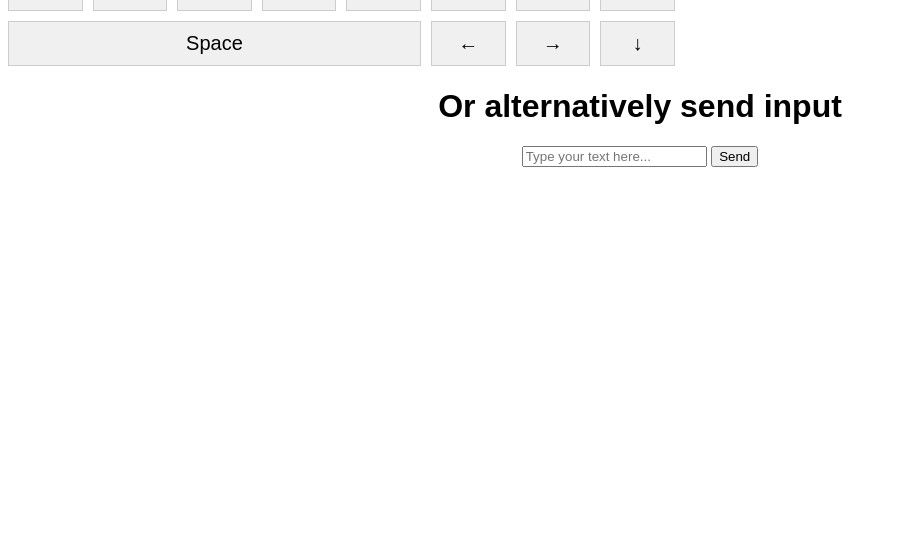
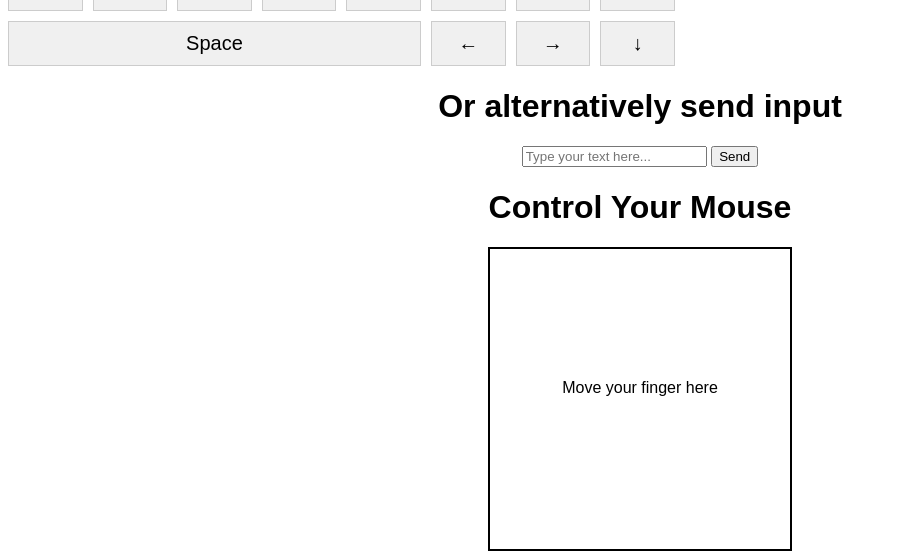
Before and after one commit to Yardenregev/pc_remote, a Django app: page / in a window 1280 px wide. Shown: the part 355-914 px from the top of the page, without its empty margins (0-897 px from the left). Before the commit the page ends 522 px from the top, so only its background shows below. Run offline with Django 5.2, Linux system fonts and the light colour scheme.

Commit message:
mouse movement working

```diff
--- a/pc_remote/remote/templates/control/home.html
+++ b/pc_remote/remote/templates/control/home.html
@@ -32,6 +32,13 @@
         .keyboard-button.wide {
             grid-column: span 2; /* Adjust to your desired width for wide buttons */
         }
+        #trackpad {
+            width: 300px; /* Width of the trackpad */
+            height: 300px; /* Height of the trackpad */
+            border: 2px solid #000; /* Border for the trackpad */
+            margin: 0 auto; /* Center the trackpad */
+            position: relative; /* Required for positioning */
+        }
     </style>
 
 </head>
@@ -45,8 +52,11 @@
     </div>
     <div>
         <h1>Or alternatively send input</h1>
-        {%include 'control/input.html' %}
-
+        {% include 'control/input.html' %}
+    </div>
+    <div>
+        <h1>Control Your Mouse</h1>
+        {% include "control/mouse.html" %}
     </div>
 </body>
 </html>
--- /dev/null
+++ b/pc_remote/remote/templates/control/mouse.html
@@ -0,0 +1,74 @@
+<div id="trackpad"
+        ontouchstart="startTouch(event)"
+        ontouchmove="moveTouch(event)"
+        ontouchend="endTouch()">
+    <p style="text-align: center; margin-top: 130px;">Move your finger here</p>
+</div>
+
+<script>
+    let lastX = 0;
+    let lastY = 0;
+
+    function startTouch(event) {
+        const touch = event.touches[0];
+        lastX = touch.clientX;
+        lastY = touch.clientY;
+    }
+
+    function moveTouch(event) {
+        const touch = event.touches[0];
+        const deltaX = touch.clientX - lastX;
+        const deltaY = touch.clientY - lastY;
+
+        // Send the mouse movement to the server
+        sendMouseMovement(deltaX, deltaY);
+
+        // Update lastX and lastY
+        lastX = touch.clientX;
+        lastY = touch.clientY;
+
+        // Prevent scrolling
+        event.preventDefault();
+    }
+
+    function endTouch() {
+        // Reset last positions when touch ends
+        lastX = 0;
+        lastY = 0;
+    }
+
+    function sendMouseMovement(x, y) {
+
+        fetch('/move_mouse/', {
+            method: 'POST',
+            body: JSON.stringify({ x: x, y: y}),
+            headers: {
+                'Content-Type': 'application/json',
+                'X-CSRFToken': getCSRFToken(),
+            },
+        })
+        .then(response => response.json())
+        .then(data => {
+            console.log('Mouse moved:', data.position);
+        })
+        .catch((error) => {
+            console.error('Error:', error);
+        });
+    }
+
+    function getCSRFToken() {
+        let cookieValue = null;
+        const name = 'csrftoken';
+        if (document.cookie && document.cookie !== '') {
+            const cookies = document.cookie.split(';');
+            for (let i = 0; i < cookies.length; i++) {
+                const cookie = cookies[i].trim();
+                if (cookie.substring(0, name.length + 1) === (name + '=')) {
+                    cookieValue = decodeURIComponent(cookie.substring(name.length + 1));
+                    break;
+                }
+            }
+        }
+        return cookieValue;
+    }
+</script>
--- a/pc_remote/remote/urls.py
+++ b/pc_remote/remote/urls.py
@@ -5,5 +5,6 @@ urlpatterns = [
     path('', views.index, name='index'),
     path('keypress/', views.keypress, name='keypress'),
     path('input/', views.input, name='input'),
+    path('move_mouse/', views.move_mouse, name='move_mouse'),
 
 ]
--- a/pc_remote/remote/views.py
+++ b/pc_remote/remote/views.py
@@ -1,10 +1,10 @@
 from django.http import JsonResponse
 from django.shortcuts import render
-from .models import Keyboard
+from .models import Keyboard, Mouse
 import json
 
 keyboard = Keyboard()  # Initialize the keyboard object
-
+mouse = Mouse() # Initialize the mouse object
 def index(request):
     return render(request, 'control/home.html', {'keyboard': keyboard})
 
@@ -25,3 +25,14 @@ def input(request):
             keyboard.type_input(message)
             return JsonResponse({'status': f'sent {message}'})
     return JsonResponse({'status': 'Invalid request'}, status=400)
+
+def move_mouse(request):
+    if request.method == 'POST':
+        body = json.loads(request.body.decode('utf-8'))
+        x = body.get('x',0)
+        y = body.get('y',0)
+
+        mouse.move_mouse(x, y)
+        return JsonResponse({'status': 'success'})
+
+    return JsonResponse({'status': 'error', 'message': 'Invalid request'})
```
Also changed, not shown: pc_remote/remote/models.py (+15 -2 lines).
